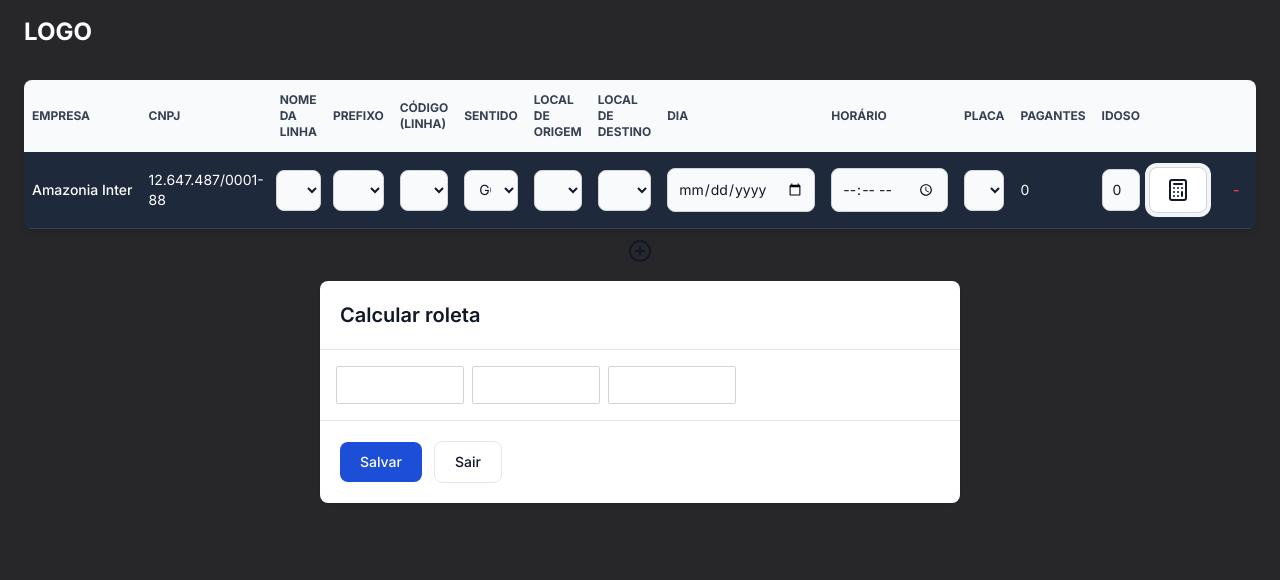
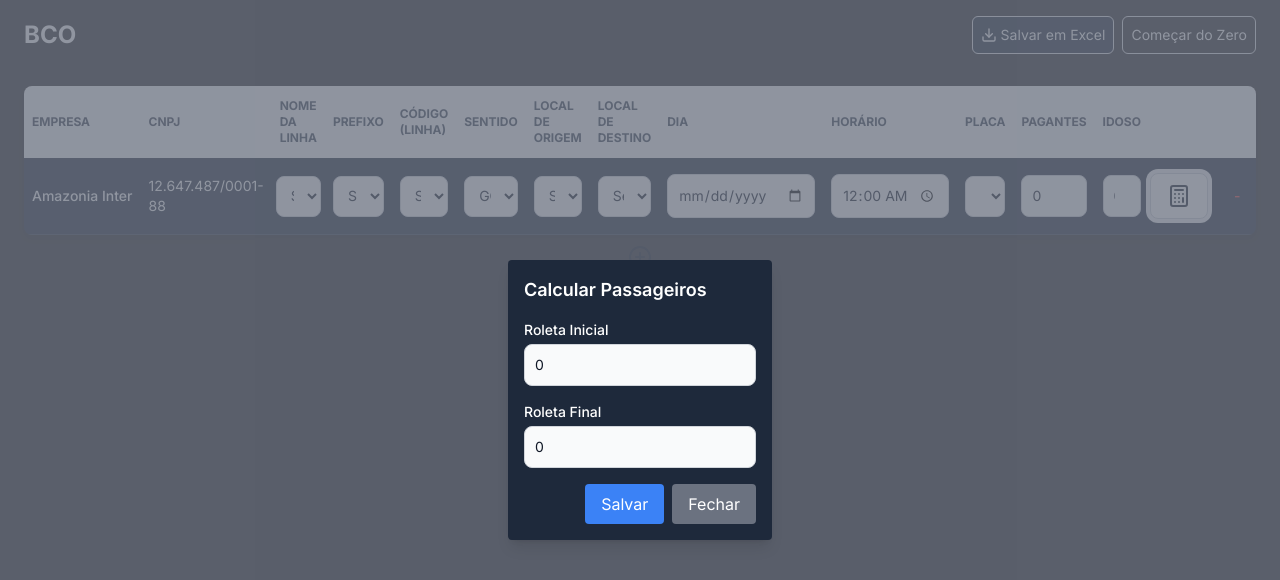
Before and after one commit to viniciusfal/bco-public, a Next.js app: page / in a window 1280 px wide. Both pictures are taken after a click on the button 1177 px from the left and 190 px from the top of the page. Shown: the top 580 px of the page. Built offline with nearby package versions, Linux system fonts and the light colour scheme.

Commit message:
chore: app full testing build

```diff
--- a/package.json
+++ b/package.json
@@ -9,13 +9,16 @@
     "lint": "next lint"
   },
   "dependencies": {
+    "file-saver": "^2.0.5",
     "lucide-react": "^0.429.0",
     "next": "14.2.6",
     "react": "^18",
-    "react-dom": "^18"
+    "react-dom": "^18",
+    "xlsx": "^0.18.5"
   },
   "devDependencies": {
     "@rocketseat/eslint-config": "^2.2.2",
+    "@types/file-saver": "^2.0.7",
     "@types/node": "^20",
     "@types/react": "^18",
     "@types/react-dom": "^18",
--- a/src/app/page.tsx
+++ b/src/app/page.tsx
@@ -5,17 +5,22 @@ import { InputField } from '@/components/InputField'
 import { Modal } from '@/components/Modal'
 import { Select } from '@/components/Select'
 import { plate } from '@/services/plates'
+
 import { Calculator, CirclePlus } from 'lucide-react'
-import { useState } from 'react'
+import { useEffect, useState } from 'react'
 
 export default function Home() {
   const [open, setOpen] = useState(false)
-  const [total, setTotal] = useState(0)
-  const [gratuites, setGratuites] = useState(0)
+  const [selectedIndex, setSelectedIndex] = useState<number | null>(null)
 
-  // Estado para gerenciar as linhas da tabela
-  const [rows, setRows] = useState([
+  // Carrega dados do localStorage ao inicializar o estado
+  const [rows, setRows] = useState(() => {
+    const savedRows = localStorage.getItem('rows')
+    return savedRows
+      ? JSON.parse(savedRows)
+      : [
           {
+            id: '1',
             empresa: 'Amazonia Inter',
             cnpj: '12.647.487/0001-88',
             nomeLinha: '',
@@ -25,28 +30,33 @@ export default function Home() {
             localOrigem: '',
             localDestino: '',
             dia: '',
-      horario: '',
-      placa: plate()[0], // Assume o primeiro valor para início
-      pagantes: total - gratuites,
-      idoso: gratuites,
+            horario: '00:00',
+            placa: plate()[0],
+            pagantes: 0,
+            idoso: 0,
           },
-  ])
+        ]
+  })
 
-  function openModal() {
+  useEffect(() => {
+    // Salva linhas no localStorage sempre que rows mudar
+    localStorage.setItem('rows', JSON.stringify(rows))
+  }, [rows])
+
+  function openModal(index: number) {
+    setSelectedIndex(index)
     setOpen(true)
   }
 
   function closeModal() {
     setOpen(false)
-
-    // Agora que o modal foi fechado, use `updateTotalAndGratuites`
+    setSelectedIndex(null)
   }
-
-  // Função para adicionar uma nova linha
   function addRow() {
     setRows([
       ...rows,
       {
+        id: (rows.length + 1).toString(),
         empresa: 'Amazonia Inter',
         cnpj: '12.647.487/0001-88',
         nomeLinha: '',
@@ -57,16 +67,38 @@ export default function Home() {
         localDestino: '',
         dia: '',
         horario: '00:00',
-        placa: plate()[0], // Assume o primeiro valor para início
+        placa: plate()[0],
         pagantes: 0,
         idoso: 0,
       },
     ])
   }
 
+  function handleRowChange(index: number, field: string, value: any) {
+    const updatedRows = [...rows]
+    updatedRows[index] = { ...updatedRows[index], [field]: value }
+    setRows(updatedRows)
+  }
+
+  function handlePagantesChange(index: number, value: number) {
+    const updatedRows = [...rows]
+    updatedRows[index] = { ...updatedRows[index], pagantes: value }
+    setRows(updatedRows)
+  }
+
+  function handleSaveRoleta(initial: number, final: number) {
+    if (selectedIndex !== null) {
+      const updatedRows = [...rows]
+      const pagantes = final - initial
+      updatedRows[selectedIndex] = { ...updatedRows[selectedIndex], pagantes }
+      setRows(updatedRows)
+      closeModal()
+    }
+  }
+
   return (
     <div className="px-6 py-4">
-      <Header />
+      <Header setRows={setRows} rows={rows} />
 
       <main className="relative overflow-x-auto shadow-md sm:rounded-lg mt-8">
         <table className="w-full text-sm text-left rtl:text-right text-gray-400">
@@ -91,7 +123,7 @@ export default function Home() {
           </thead>
 
           <tbody>
-            {rows.map((row, index) => (
+            {rows.map((row: any, index: number) => (
               <tr
                 key={index}
                 className="even:bg-gray-800 bg-slate-800 border-b border-gray-700 text-white"
@@ -101,8 +133,13 @@ export default function Home() {
                 </th>
                 <td className="px-2 py-4">{row.cnpj}</td>
                 <td className="px-1 py-4">
-                  <Select>
-                    <option>{row.nomeLinha}</option>
+                  <Select
+                    value={row.nomeLinha}
+                    onChange={(e) =>
+                      handleRowChange(index, 'nomeLinha', e.target.value)
+                    }
+                  >
+                    <option value="">Selecione</option>
                     <option>PLANALTINA/GO - BRASILIA/DF</option>
                     <option>PLANALTINA/GO - PLANALTINA/DF</option>
                     <option>PLANALTINA/GO - SOBRADINHO/DF</option>
@@ -110,15 +147,26 @@ export default function Home() {
                   </Select>
                 </td>
                 <td className="px-2 py-4">
-                  <Select>
-                    <option value="1">{row.prefixo}</option>
+                  <Select
+                    value={row.prefixo}
+                    onChange={(e) =>
+                      handleRowChange(index, 'prefixo', e.target.value)
+                    }
+                  >
+                    <option value="">Selecione</option>
+                    <option value="1">001</option>
                     <option value="2">321</option>
                     <option value="3">000</option>
                   </Select>
                 </td>
                 <td className="px-2 py-4">
-                  <Select>
-                    <option>{row.codigoLinha}</option>
+                  <Select
+                    value={row.codigoLinha}
+                    onChange={(e) =>
+                      handleRowChange(index, 'codigoLinha', e.target.value)
+                    }
+                  >
+                    <option value="">Selecione</option>
                     <option>1004</option>
                     <option>1054</option>
                     <option>1108</option>
@@ -126,15 +174,26 @@ export default function Home() {
                   </Select>
                 </td>
                 <td className="px-2 py-4">
-                  <Select>
-                    <option>{row.sentido}</option>
+                  <Select
+                    value={row.sentido}
+                    onChange={(e) =>
+                      handleRowChange(index, 'sentido', e.target.value)
+                    }
+                  >
+                    <option value="">Selecione</option>
                     <option>DF - GO</option>
+                    <option>GO - DF</option>
                   </Select>
                 </td>
 
                 <td className="px-2 py-4">
-                  <Select>
-                    <option>{row.localOrigem}</option>
+                  <Select
+                    value={row.localOrigem}
+                    onChange={(e: any) =>
+                      handleRowChange(index, 'localOrigem', e.target.value)
+                    }
+                  >
+                    <option value="">Selecione</option>
                     <option>Planaltina-DF</option>
                     <option>Brasilia</option>
                     <option>Formosa</option>
@@ -143,8 +202,13 @@ export default function Home() {
                 </td>
 
                 <td className="px-2 py-4">
-                  <Select>
-                    <option>{row.localDestino}</option>
+                  <Select
+                    value={row.localDestino}
+                    onChange={(e: any) =>
+                      handleRowChange(index, 'localDestino', e.target.value)
+                    }
+                  >
+                    <option value="">Selecione</option>
                     <option>Planaltina-DF</option>
                     <option>Brasilia</option>
                     <option>Formosa</option>
@@ -153,35 +217,71 @@ export default function Home() {
                 </td>
 
                 <td className="px-2 py-4">
-                  <InputField type="date" value={row.dia} />
+                  <InputField
+                    type="date"
+                    value={row.dia}
+                    onChange={(e: any) =>
+                      handleRowChange(index, 'dia', e.target.value)
+                    }
+                  />
                 </td>
                 <td className="px-2 py-4">
-                  <InputField type="time" value={row.horario} />
+                  <InputField
+                    type="time"
+                    value={row.horario}
+                    onChange={(e: any) =>
+                      handleRowChange(index, 'horario', e.target.value)
+                    }
+                  />
                 </td>
                 <td className="px-2 py-4">
-                  <Select>
-                    {plate().map((p, index) => (
-                      <option key={index}>{p}</option>
+                  <Select
+                    value={row.placa}
+                    onChange={(e: any) =>
+                      handleRowChange(index, 'placa', e.target.value)
+                    }
+                  >
+                    {plate().map((p, idx) => (
+                      <option key={idx} value={p}>
+                        {p}
+                      </option>
                     ))}
                   </Select>
                 </td>
-                <td className="px-2 py-4">{row.pagantes}</td>
                 <td className="px-2 py-4">
                   <InputField
+                    type="number"
+                    value={row.pagantes}
+                    onChange={(e: any) =>
+                      handlePagantesChange(index, Number(e.target.value))
+                    }
+                  />
+                </td>
+                <td className="px-2 py-4">
+                  <InputField
+                    type="number"
                     value={row.idoso}
-                    onChange={(e) => setGratuites(e.target.value)}
+                    onChange={(e: any) =>
+                      handleRowChange(index, 'idoso', Number(e.target.value))
+                    }
                   />
                 </td>
                 <td>
                   <button
-                    onClick={openModal}
+                    onClick={() => openModal(index)}
                     className="text-gray-900 bg-white border border-gray-300 focus:outline-none hover:bg-gray-100 focus:ring-4 focus:ring-gray-100 font-medium rounded-lg text-sm px-4 py-2.5 me-2 dark:bg-gray-800 dark:text-white dark:border-gray-600 dark:hover:bg-gray-700 dark:hover:border-gray-600 dark:focus:ring-gray-700"
                   >
                     <Calculator />
                   </button>
                 </td>
                 <td>
-                  <button className="text-red-500 focus:outline-none hover:bg-gray-100 focus:ring-4 focus:ring-gray-100 font-medium rounded-lg text-sm px-4 py-2.5 me-2">
+                  <button
+                    onClick={() => {
+                      const newRows = rows.filter((_, i) => i !== index)
+                      setRows(newRows)
+                    }}
+                    className="text-red-500 focus:outline-none hover:bg-gray-100 focus:ring-4 focus:ring-gray-100 font-medium rounded-lg text-sm px-4 py-2.5 me-2"
+                  >
                     -
                   </button>
                 </td>
@@ -191,7 +291,14 @@ export default function Home() {
         </table>
       </main>
 
-      {open && <Modal close={closeModal} setTotal={setTotal} />}
+      {open && selectedIndex !== null && (
+        <Modal
+          open={open}
+          onClose={closeModal}
+          title="Calcular Passageiros"
+          onSave={(initial, final) => handleSaveRoleta(initial, final)}
+        />
+      )}
 
       <button
         onClick={addRow}
--- a/src/components/Header.tsx
+++ b/src/components/Header.tsx
@@ -1,8 +1,54 @@
-export function Header() {
+import * as XLSX from 'xlsx'
+import { saveAs } from 'file-saver'
+import { Download } from 'lucide-react'
+
+interface HeaderProps {
+  setRows: (array: []) => void
+  rows: any[]
+}
+export function Header({ setRows, rows }: HeaderProps) {
+  function clearLocalStorage() {
+    localStorage.removeItem('rows')
+    // Atualize o estado para refletir a limpeza dos dados
+    setRows([])
+  }
+
+  function exportToExcel() {
+    const worksheet = XLSX.utils.json_to_sheet(rows)
+    const workbook = XLSX.utils.book_new()
+    XLSX.utils.book_append_sheet(workbook, worksheet, 'Sheet1')
+
+    const excelBuffer = XLSX.write(workbook, {
+      bookType: 'xlsx',
+      type: 'array',
+    })
+    const file = new Blob([excelBuffer], {
+      type: 'application/vnd.openxmlformats-officedocument.spreadsheetml.sheet',
+    })
+    saveAs(file, 'tabela.xlsx')
+  }
   return (
-    <header>
+    <header className="flex items-center justify-between">
       <div>
-        <h2 className="text-2xl font-bold">LOGO</h2>
+        <h2 className="text-2xl font-bold">BCO</h2>
+      </div>
+
+      <div className="flex gap-2">
+        <div className="">
+          <button
+            onClick={exportToExcel}
+            className="text-sm border rounded-md p-2 bg-slate-800 hover:bg-slate-700 transition-colors flex gap-1 items-center"
+          >
+            <Download className="size-4" />
+            Salvar em Excel
+          </button>
+        </div>
+        <button
+          className="text-sm border rounded-md p-2 hover:bg-red-600 transition-colors "
+          onClick={clearLocalStorage}
+        >
+          Começar do Zero
+        </button>
       </div>
     </header>
   )
--- a/src/components/Modal.tsx
+++ b/src/components/Modal.tsx
@@ -1,74 +1,56 @@
 import { useState } from 'react'
+import { InputField } from './InputField'
 
-export function Modal({ close, setTotal }) {
-  const [rolInitial, setRolInitial] = useState(0)
-  const [rolFinal, setRolFinal] = useState(0)
-
-  const handleSave = () => {
-    const calculatedTotal = rolFinal - rolInitial
-    setTotal(calculatedTotal)
-    close()
+interface ModalProps {
+  open: boolean
+  onClose: () => void
+  title: string
+  onSave: (initial: number, final: number) => void
 }
 
+export function Modal({ open, onClose, title, onSave }: ModalProps) {
+  const [initialValue, setInitialValue] = useState<number>(0)
+  const [finalValue, setFinalValue] = useState<number>(0)
+
+  if (!open) return null
+
   return (
-    <div
-      id="static-modal"
-      role="dialog"
-      aria-modal="true"
-      aria-labelledby="modal-title"
-      className="fixed inset-0 z-50 flex justify-center items-center overflow-y-auto overflow-x-hidden w-full h-[calc(100%-1rem)] max-h-full"
-    >
-      <div className="relative p-4 max-w-2xl w-full max-h-full">
-        <div className="relative bg-white rounded-lg shadow dark:bg-gray-700">
-          <div className="flex items-center justify-between p-4 md:p-5 border-b rounded-t dark:border-gray-600">
-            <h3
-              id="modal-title"
-              className="text-xl font-semibold text-gray-900 dark:text-white"
-            >
-              Calcular roleta
-            </h3>
-          </div>
-
-          <div className="flex gap-2 p-4">
-            <input
+    <div className="fixed inset-0 bg-gray-500 bg-opacity-75 flex items-center justify-center">
+      <div className="bg-slate-800 p-4 rounded shadow-lg">
+        <h2 className="text-lg font-semibold mb-4">{title}</h2>
+        <div className="mb-4">
+          <label className="block text-sm font-medium mb-1">
+            Roleta Inicial
+          </label>
+          <InputField
             type="text"
-              className="p-2 w-32 text-sm rounded-sm bg-transparent font-bold border border-gray-300 dark:border-gray-600"
-              placeholder="Roleta Inicial"
-              value={rolInitial}
-              onChange={(e) => setRolInitial(Number(e.target.value))}
-            />
-            <input
-              type="text"
-              className="p-2 w-32 text-sm rounded-sm bg-transparent font-bold border border-gray-300 dark:border-gray-600"
-              placeholder="Roleta final"
-              value={rolFinal}
-              onChange={(e) => setRolFinal(Number(e.target.value))}
-            />
-            <input
-              type="number"
-              className="p-2 w-32 text-sm rounded-sm bg-transparent font-bold border border-gray-300 dark:border-gray-600"
-              placeholder="Total"
-              disabled
-              value={rolFinal - rolInitial}
+            value={initialValue}
+            onChange={(e: any) => setInitialValue(Number(e.target.value))}
+            className="w-full border border-gray-300 rounded p-2"
           />
         </div>
-
-          <div className="flex items-center p-4 md:p-5 border-t border-gray-200 rounded-b dark:border-gray-600">
+        <div className="mb-4">
+          <label className="block text-sm font-medium mb-1">Roleta Final</label>
+          <InputField
+            type="text"
+            value={finalValue}
+            onChange={(e: any) => setFinalValue(Number(e.target.value))}
+            className="w-full border border-gray-300 rounded p-2"
+          />
+        </div>
+        <div className="flex justify-end space-x-2">
           <button
-              type="button"
-              onClick={handleSave}
-              className="text-white bg-blue-700 hover:bg-blue-800 focus:ring-4 focus:outline-none focus:ring-blue-300 font-medium rounded-lg text-sm px-5 py-2.5 text-center dark:bg-blue-600 dark:hover:bg-blue-700 dark:focus:ring-blue-800"
+            onClick={() => onSave(initialValue, finalValue)}
+            className="bg-blue-500 text-white px-4 py-2 rounded"
           >
             Salvar
           </button>
           <button
-              type="button"
-              onClick={close}
-              className="py-2.5 px-5 ms-3 text-sm font-medium text-gray-900 focus:outline-none bg-white rounded-lg border border-gray-200 hover:bg-gray-100 hover:text-blue-700 focus:z-10 focus:ring-4 focus:ring-gray-100 dark:focus:ring-gray-700 dark:bg-gray-800 dark:text-gray-400 dark:border-gray-600 dark:hover:text-white dark:hover:bg-gray-700"
+            onClick={onClose}
+            className="bg-gray-500 text-white px-4 py-2 rounded"
           >
-              Sair
+            Fechar
           </button>
-          </div>
         </div>
       </div>
     </div>
```
Also changed, not shown: .eslintrc.json, 1 other file (tests, documents, lock files or other folders). Lines whose indentation alone changed are shown as unchanged.
